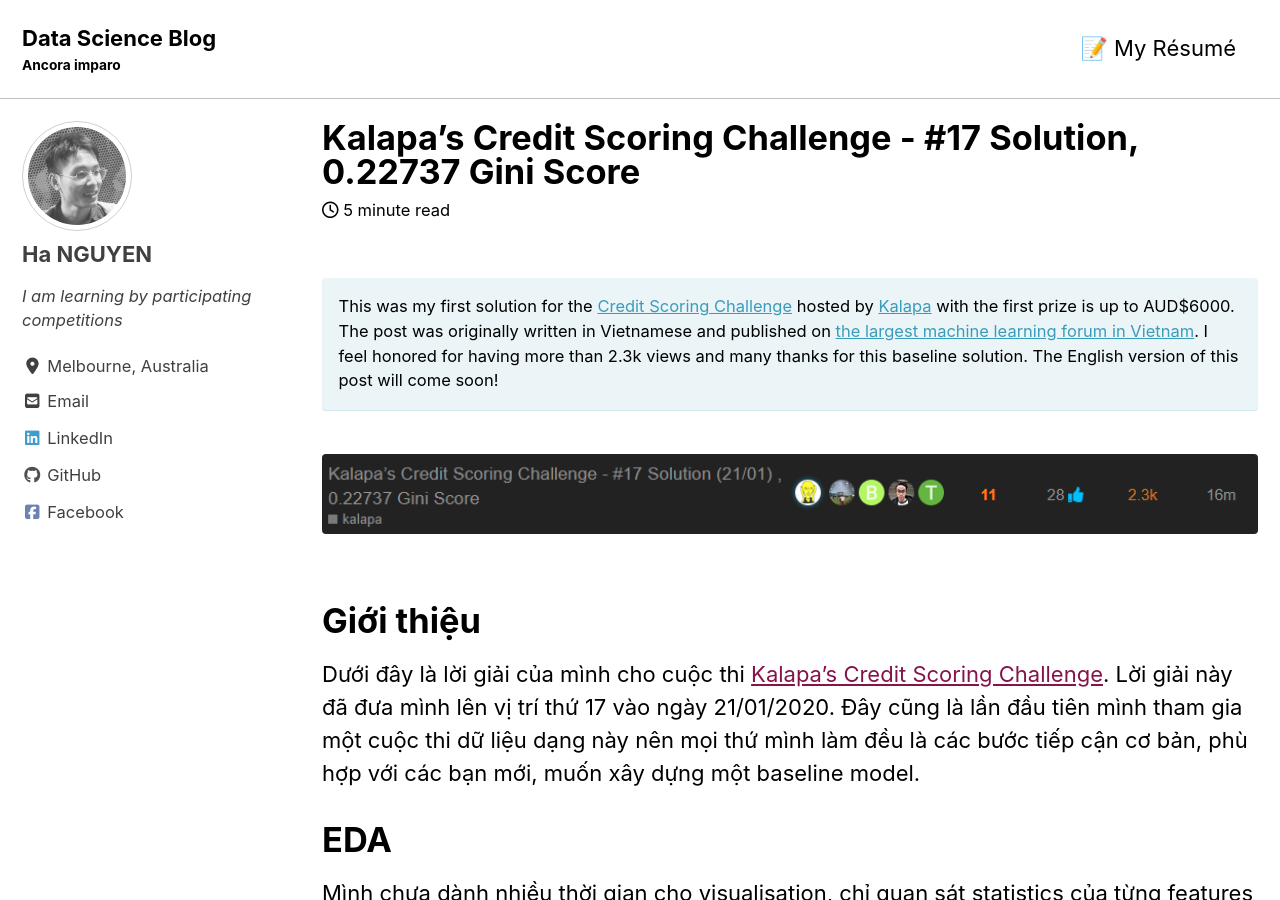
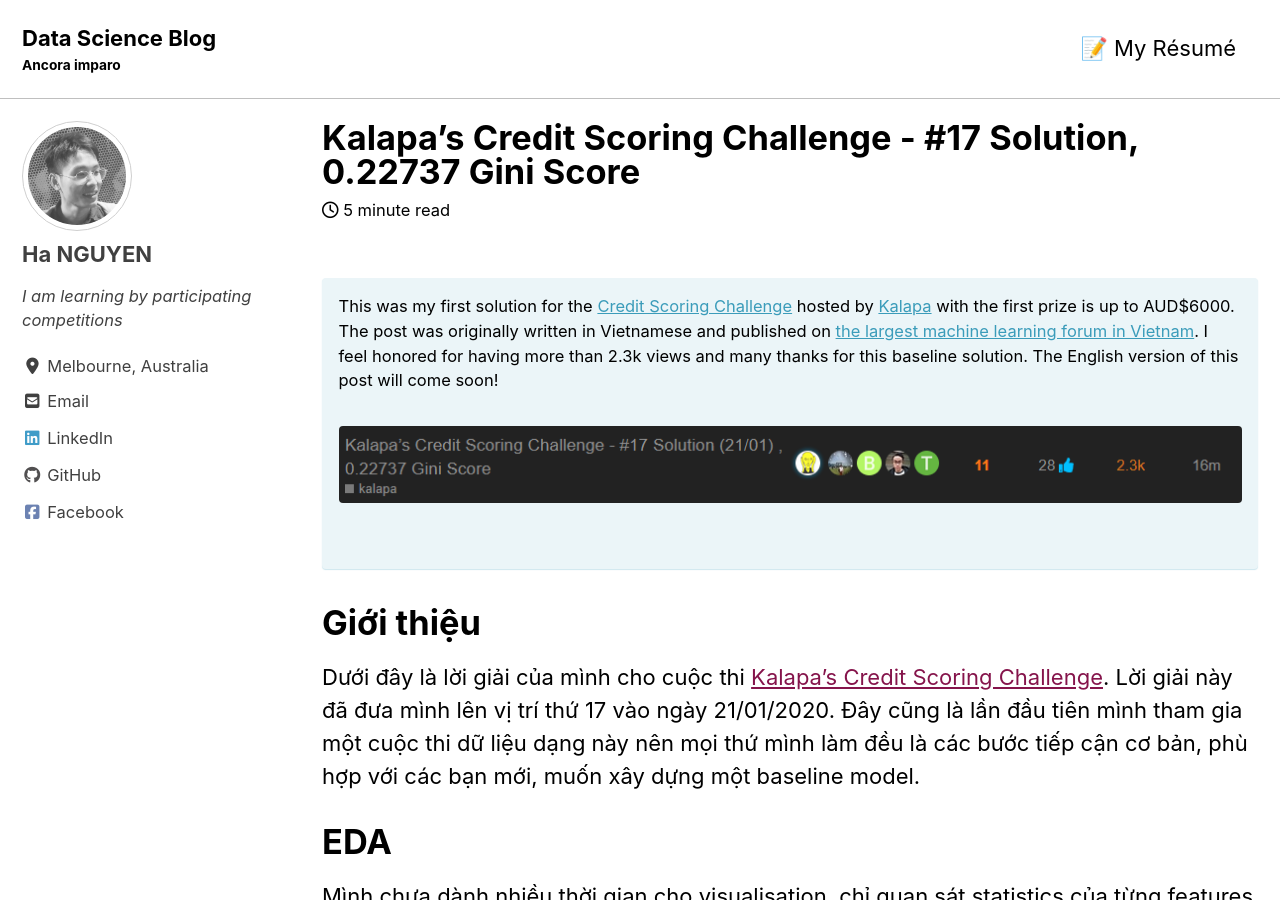
Before and after one commit to datasciblog/datasciblog.github.io, a Jekyll site: the page built from _posts/2020-01-21-kalapa-credit-scoring-solution-17.md, in a window 1280 px wide and 900 px high. Built offline with Jekyll 4.4.1, drawn with Linux system fonts in a browser that asks for light colours; cached includes are drawn as plain includes; nearby versions of some CDN libraries.

Commit message:
Update 2020-01-21-kalapa-credit-scoring-solution-17.md

```diff
--- a/_posts/2020-01-21-kalapa-credit-scoring-solution-17.md
+++ b/_posts/2020-01-21-kalapa-credit-scoring-solution-17.md
@@ -23,11 +23,14 @@ This was my first solution for the <a href="https://challenge.kalapa.vn/">Credit
 The post was originally written in Vietnamese and published on <a href="https://forum.machinelearningcoban.com/t/kalapas-credit-scoring-challenge-17-solution-21-01-0-22737-gini-score/7071"> the largest machine learning forum in Vietnam</a>. I feel honored for having more than 2.3k views and many thanks for this baseline solution.
 
 The English version of this post will come soon!
-</div>
 
 <figure>
 	<img src="https://github.com/datasciblog/datasciblog.github.io/blob/master/_posts/images/2020-01-21-kalapa-credit-scoring-solution-17/0.png?raw=true">
 </figure>
+
+</div>
+
+
 
 
 # Giới thiệu
```
